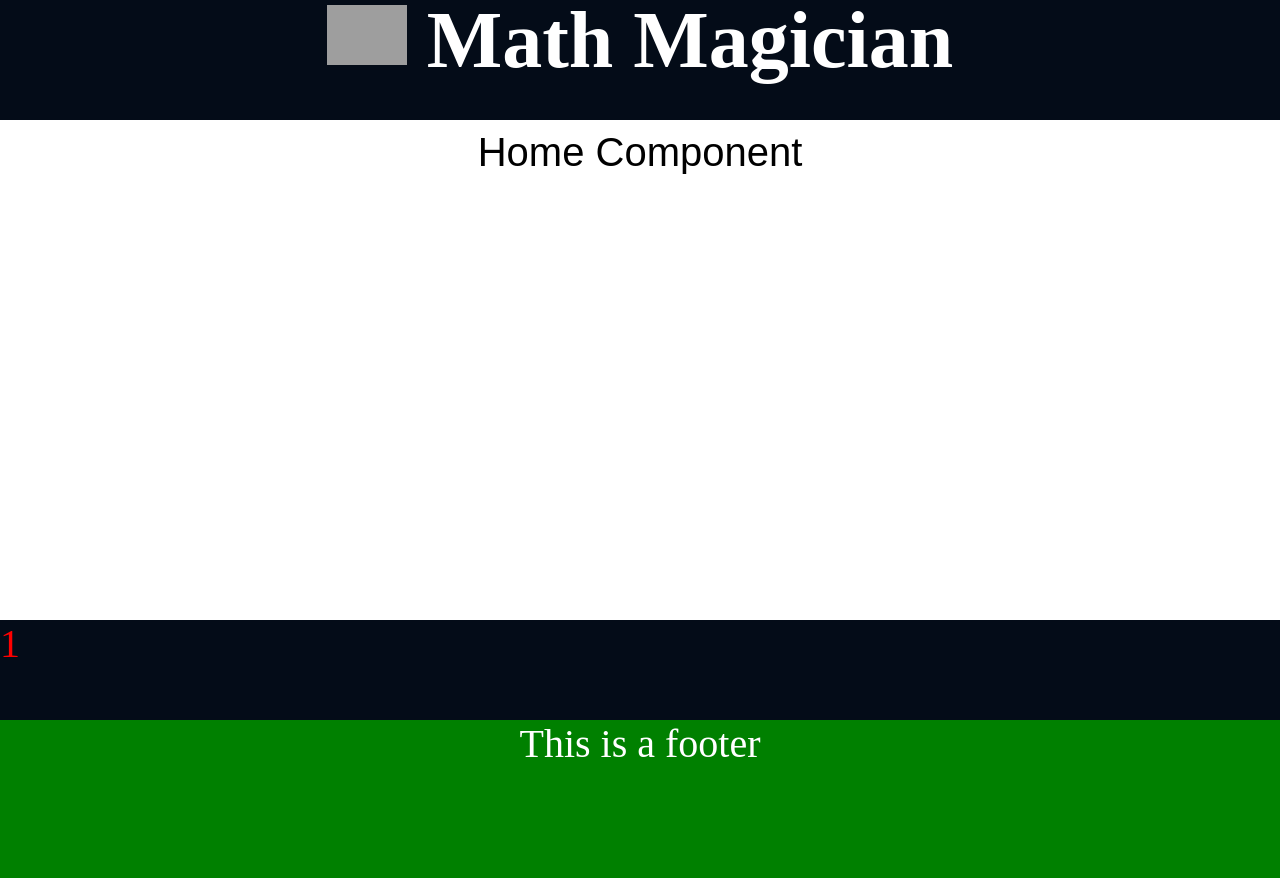
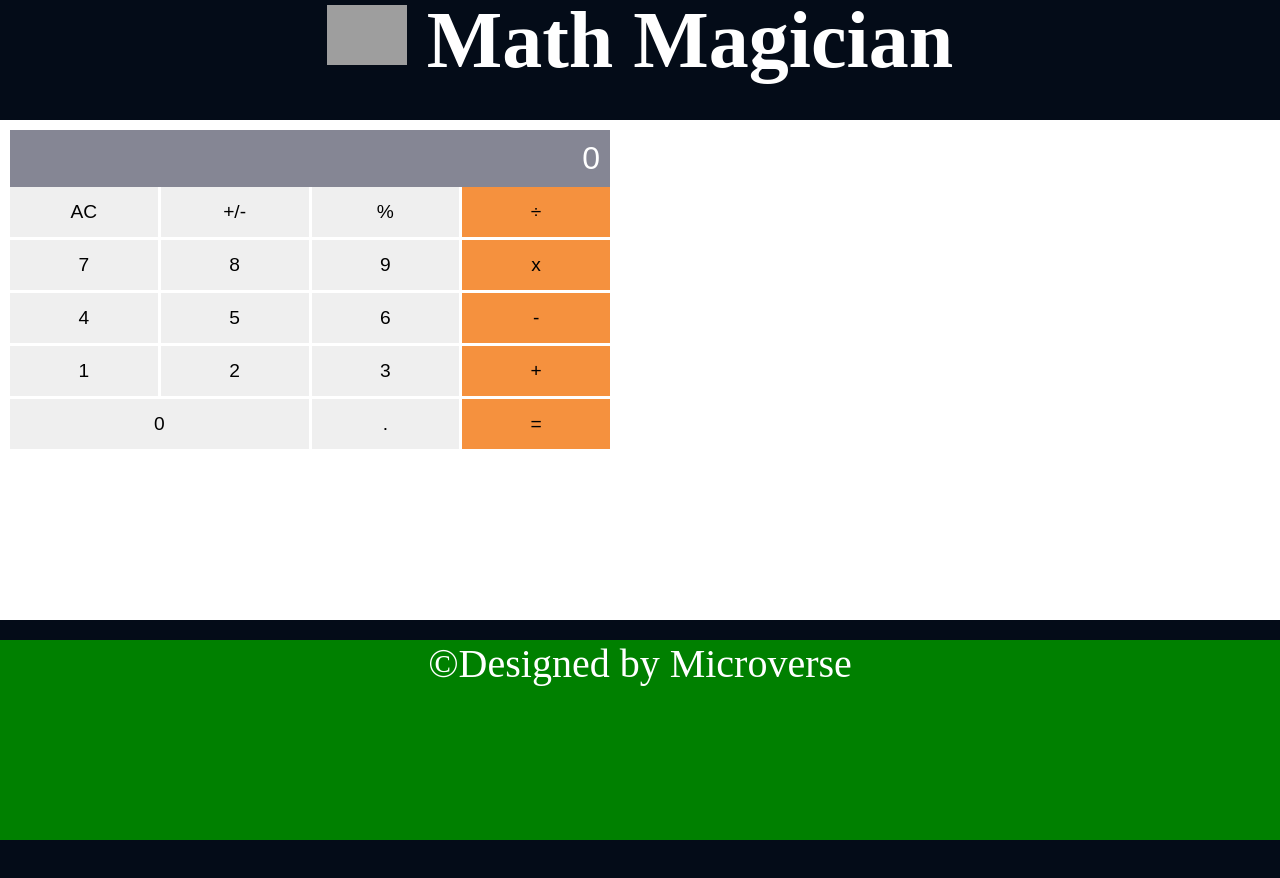
Before and after one commit to roniy68/math-magician, a React (Create React App) app: page / in a window 1280 px wide. Shown: the top 878 px of the page. After the commit the page ends 840 px from the top, so only its background shows below. Built offline with nearby package versions, Linux system fonts and the light colour scheme; grey boxes are pictures that could not be loaded.

Commit message:
Created Calculator

```diff
--- a/package.json
+++ b/package.json
@@ -6,6 +6,7 @@
     "@testing-library/jest-dom": "^5.16.5",
     "@testing-library/react": "^13.4.0",
     "@testing-library/user-event": "^13.5.0",
+    "prop-types": "^15.8.1",
     "react": "^18.2.0",
     "react-dom": "^18.2.0",
     "react-scripts": "5.0.1",
--- a/src/App.js
+++ b/src/App.js
@@ -1,13 +1,12 @@
 import './App.css';
-import { Footer, Navbar, Calculator } from './components';
-import { Home } from './containers';
+import { Footer, Navbar } from './components';
+import Home from './containers/Home/Home';
 
 function App() {
   return (
     <div className="App">
       <Navbar />
       <Home />
-      <Calculator />
       <Footer />
     </div>
   );
--- a/src/components/Calculator/Calculator.css
+++ b/src/components/Calculator/Calculator.css
@@ -1,5 +1,37 @@
 .calculator {
-  color: red;
-  height: 80px;
-  font-size: 40px;
+  max-width: 600px;
+  justify-content: center;
+  align-items: center;
 }
+
+.calculator-display {
+  background-color: #858694;
+  color: #fff;
+  font-size: 2rem;
+  text-align: right;
+  padding: 10px;
+}
+
+#zero {
+  grid-column: 1 / 3;
+}
+
+.right {
+  background-color: #f5913e;
+}
+
+.right:hover {
+  background-color: #f2740d;
+}
+
+.calculator-buttons {
+  display: grid;
+  grid-template-columns: repeat(4, 1fr);
+  grid-gap: 3px;
+}
+
+.calculator-button {
+  font-size: 1.2rem;
+  border: none;
+  height: 50px;
+}
--- a/src/components/Calculator/Calculator.jsx
+++ b/src/components/Calculator/Calculator.jsx
@@ -1,10 +1,45 @@
-import React from 'react';
+import React, { useState } from 'react';
+import NumberBtn from './buttons/Button';
+import OperationBtn from './buttons/OperationBtn';
 import './Calculator.css';
+import Display from './Display';
 
-const Calculator = () => (
-  <div className="calculator">
-    <span>1</span>
-  </div>
-);
+const Calculator = () => {
+  const [dataObj, setDataObj] = useState({
+    total: null,
+    next: null,
+    operation: null,
+  });
+
+  const handleClick = (e) => {
+    setDataObj(e);
+  };
+  return (
+    <div className="calculator">
+      <Display result={dataObj.next || dataObj.total || '0'} />
+      <div className="calculator-buttons">
+        <OperationBtn className="calculator-button" type="button" operation="AC" onClick={handleClick} />
+        <OperationBtn className="calculator-button" type="button" operation="+/-" onClick={handleClick} />
+        <OperationBtn className="calculator-button" type="button" operation="%" onClick={handleClick} />
+        <OperationBtn className="calculator-button right" type="button" operation="÷" onClick={handleClick} />
+        <NumberBtn className="calculator-button" type="button" number="7" onClick={handleClick} />
+        <NumberBtn className="calculator-button" type="button" number="8" onClick={handleClick} />
+        <NumberBtn className="calculator-button" type="button" number="9" onClick={handleClick} />
+        <OperationBtn className="calculator-button right" type="button" operation="x" onClick={handleClick} />
+        <NumberBtn className="calculator-button" type="button" number="4" onClick={handleClick} />
+        <NumberBtn className="calculator-button" type="button" number="5" onClick={handleClick} />
+        <NumberBtn className="calculator-button" type="button" number="6" onClick={handleClick} />
+        <OperationBtn className="calculator-button right" type="button" operation="-" onClick={handleClick} />
+        <NumberBtn className="calculator-button" type="button" number="1" onClick={handleClick} />
+        <NumberBtn className="calculator-button" type="button" number="2" onClick={handleClick} />
+        <NumberBtn className="calculator-button" type="button" number="3" onClick={handleClick} />
+        <OperationBtn className="calculator-button right" type="button" operation="+" onClick={handleClick} />
+        <NumberBtn className="calculator-button" id="zero" type="button" number="0" onClick={handleClick} />
+        <OperationBtn className="calculator-button" type="button" operation="." onClick={handleClick} />
+        <OperationBtn className="calculator-button right" type="button" operation="=" onClick={handleClick} />
+      </div>
+    </div>
+  );
+};
 
 export default Calculator;
--- /dev/null
+++ b/src/components/Calculator/Display.jsx
@@ -0,0 +1,11 @@
+import PropTypes from 'prop-types';
+
+export default function Display({ result }) {
+  return (
+    <div className="calculator-display">
+      {result}
+    </div>
+  );
+}
+
+Display.propTypes = { result: PropTypes.string.isRequired };
--- /dev/null
+++ b/src/components/Calculator/buttons/Button.jsx
@@ -0,0 +1,24 @@
+import PropTypes from 'prop-types';
+
+export default function NumberBtn({
+  id, className, number, onClick,
+}) {
+  return (
+    <button type="button" id={id} className={`number-btn ${className}`} onClick={onClick}>
+      {number}
+    </button>
+  );
+}
+
+NumberBtn.propTypes = {
+  number: PropTypes.string.isRequired,
+  id: PropTypes.string,
+  className: PropTypes.string,
+  onClick: PropTypes.func,
+};
+
+NumberBtn.defaultProps = {
+  onClick: null,
+  id: null,
+  className: null,
+};
--- /dev/null
+++ b/src/components/Calculator/buttons/OperationBtn.jsx
@@ -0,0 +1,24 @@
+import PropTypes from 'prop-types';
+
+export default function OperationBtn({
+  operation, id, className, onClick,
+}) {
+  return (
+    <button type="button" id={id} className={`operation-btn ${className}`} onClick={onClick}>
+      {operation}
+    </button>
+  );
+}
+
+OperationBtn.propTypes = {
+  operation: PropTypes.string.isRequired,
+  id: PropTypes.string,
+  className: PropTypes.string,
+  onClick: PropTypes.func,
+};
+
+OperationBtn.defaultProps = {
+  id: null,
+  className: null,
+  onClick: null,
+};
--- a/src/components/Footer/Footer.jsx
+++ b/src/components/Footer/Footer.jsx
@@ -3,7 +3,7 @@ import './Footer.css';
 
 const Footer = () => (
   <div className="footer">
-    This is a footer
+    &copy;Designed by Microverse
   </div>
 );
 
--- a/src/containers/Home/Home.jsx
+++ b/src/containers/Home/Home.jsx
@@ -1,9 +1,10 @@
 import React from 'react';
+import { Calculator } from '../../components';
 import './Home.css';
 
 const Home = () => (
   <div className="home">
-    Home Component
+    <Calculator />
   </div>
 );
 
```
Also changed, not shown: 1 other file (tests, documents, lock files or other folders).
